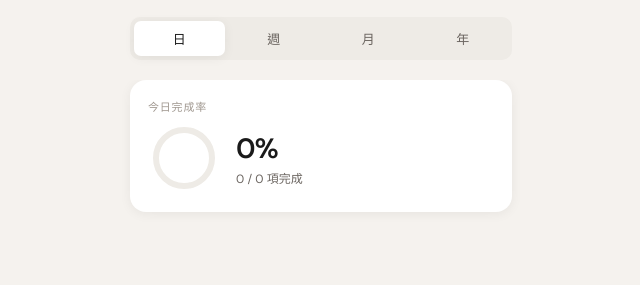
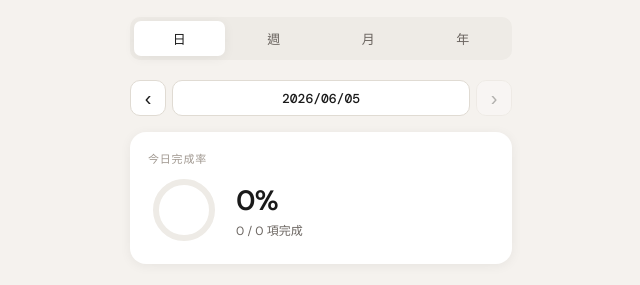
Before and after one commit to yuchyuch7/habit-tracker, a plain HTML site: page index.html in a window 1280 px wide. Shown: the part 73-358 px from the top of the page, without its empty margins (319-959 px from the left). Drawn offline with nearby package versions, Linux system fonts and the light colour scheme.

Commit message:
add day navigation to browse and edit past dates

```diff
--- a/index.html
+++ b/index.html
@@ -695,6 +695,50 @@
 
     .habit-card { position: relative; z-index: 1; }
 
+    /* ── DATE NAV ── */
+    .date-nav {
+      display: flex;
+      align-items: center;
+      gap: 6px;
+      margin-bottom: 16px;
+    }
+
+    .date-nav-btn {
+      width: 36px; height: 36px;
+      border: 1.5px solid var(--border);
+      background: var(--surface);
+      border-radius: 10px;
+      font-size: 20px;
+      cursor: pointer;
+      color: var(--text);
+      display: flex; align-items: center; justify-content: center;
+      flex-shrink: 0;
+      transition: background 0.15s;
+    }
+
+    .date-nav-btn:active { background: var(--surface2); }
+    .date-nav-btn:disabled { opacity: 0.3; cursor: default; }
+
+    .date-nav-center {
+      flex: 1;
+      height: 36px;
+      border: 1.5px solid var(--border);
+      background: var(--surface);
+      border-radius: 10px;
+      font-size: 13px;
+      font-family: 'DM Mono', monospace;
+      color: var(--text2);
+      cursor: pointer;
+      transition: background 0.15s;
+    }
+
+    .date-nav-center.is-today {
+      color: var(--text);
+      font-weight: 500;
+    }
+
+    .date-nav-center:active { background: var(--surface2); }
+
     /* ── TARGET STEPPER ── */
     .target-stepper {
       display: flex;
@@ -826,6 +870,20 @@ let editingId = null;
 let selectedEmoji = EMOJIS[0];
 let selectedType = 'check';
 let targetVal = 1;
+let viewDate = new Date().toISOString().split('T')[0];
+
+function shiftDay(delta) {
+  const d = new Date(viewDate + 'T00:00:00');
+  d.setDate(d.getDate() + delta);
+  const newDate = d.toISOString().split('T')[0];
+  const todayStr = new Date().toISOString().split('T')[0];
+  if (newDate <= todayStr) { viewDate = newDate; render(); }
+}
+
+function goToday() {
+  viewDate = new Date().toISOString().split('T')[0];
+  render();
+}
 
 function adjustTarget(delta) {
   targetVal = Math.min(999, Math.max(1, targetVal + delta));
@@ -932,17 +990,30 @@ function render() {
 
 // ── DAY VIEW ──
 function renderDay(area) {
-  const t = today();
+  const t = viewDate;
+  const todayStr = new Date().toISOString().split('T')[0];
+  const isToday = t === todayStr;
   const done = habits.filter(h => isCompleted(h, t)).length;
   const total = habits.length;
   const pct = total === 0 ? 0 : Math.round(done / total * 100);
   const r = 28, circ = 2 * Math.PI * r;
   const offset = circ * (1 - pct / 100);
 
-  let html = `
+  // Date nav
+  const [y, mo, d] = t.split('-');
+  const dateStr = `${y}/${mo}/${d}`;
+  const html_nav = `<div class="date-nav">
+    <button class="date-nav-btn" onclick="shiftDay(-1)">‹</button>
+    <button class="date-nav-center ${isToday ? 'is-today' : ''}" onclick="goToday()">
+      ${dateStr}${isToday ? '' : ' · 回今天'}
+    </button>
+    <button class="date-nav-btn" onclick="shiftDay(1)" ${isToday ? 'disabled' : ''}>›</button>
+  </div>`;
+
+  let html = html_nav + `
     <div class="dashboard-grid">
       <div class="stat-card wide">
-        <div class="stat-label">今日完成率</div>
+        <div class="stat-label">${isToday ? '今日' : '當日'}完成率</div>
         <div class="ring-wrap">
           <svg class="ring-svg" width="72" height="72" viewBox="0 0 72 72">
             <circle class="ring-bg" cx="36" cy="36" r="${r}"/>
```
